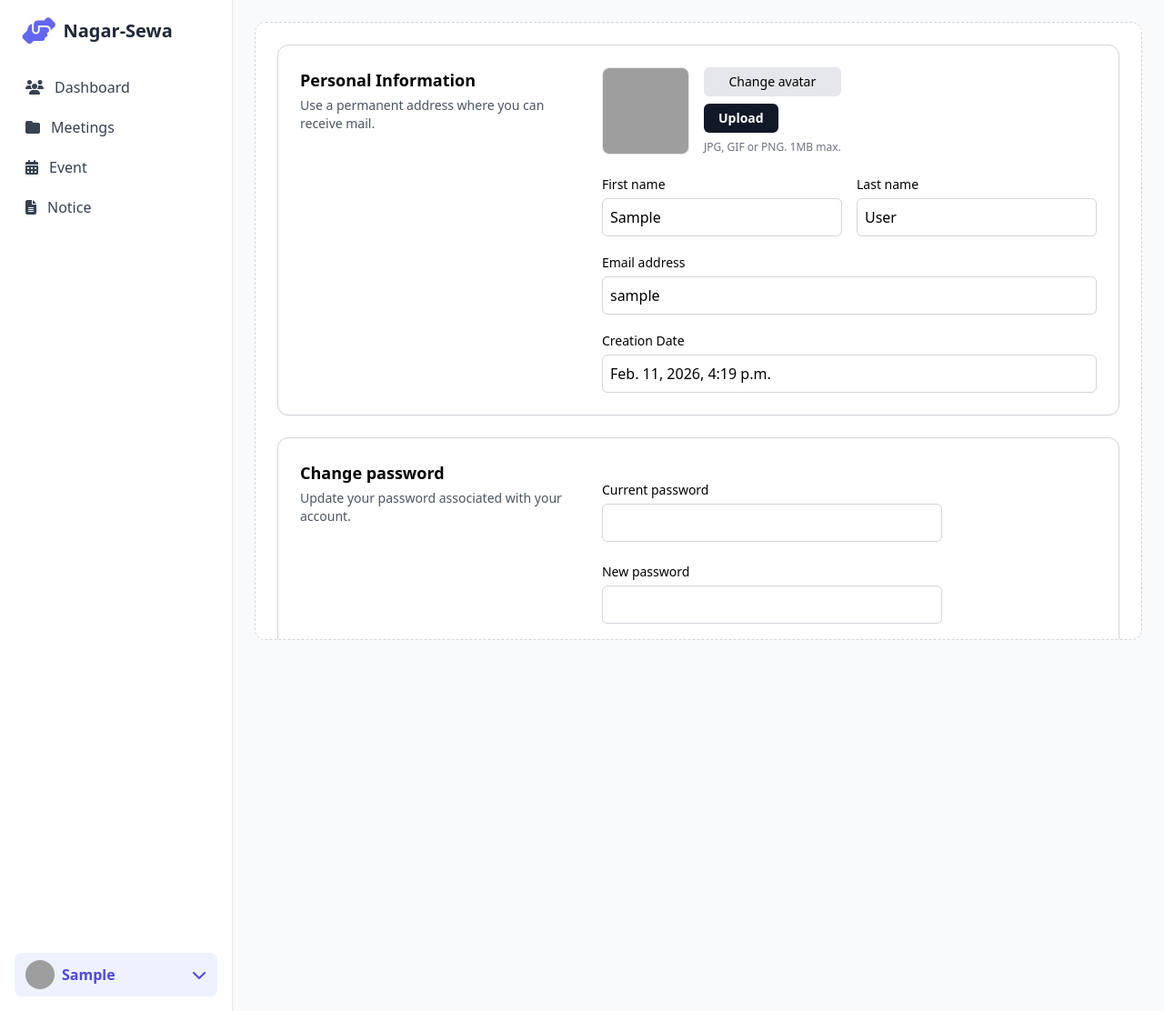
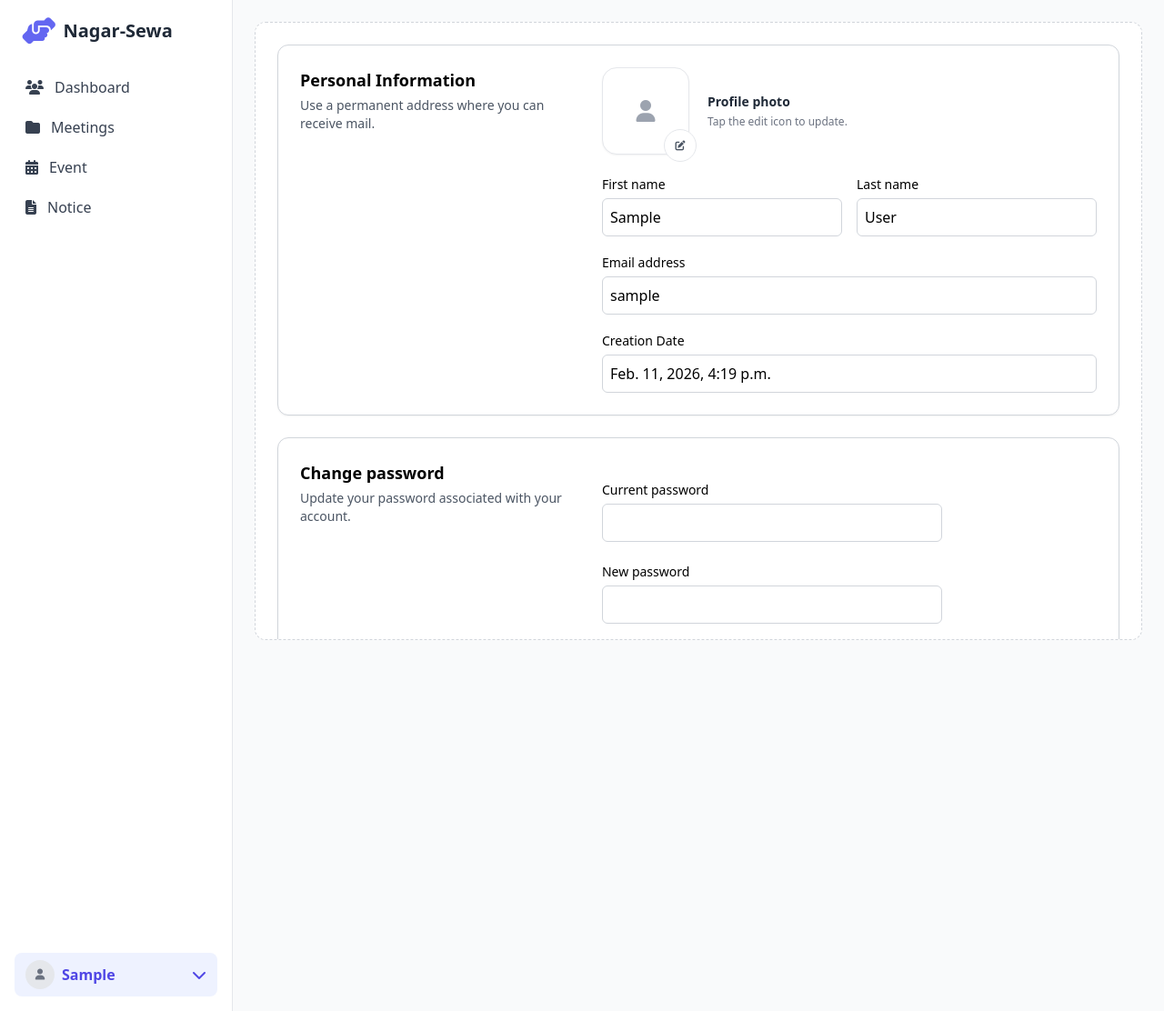
Before and after one commit to GK-Aasish/Django-Nagar-Sewa, a Django app: page /setting/ in a window 1280 px wide. Shown: the whole page at 91% size. Run offline with Django 5.2, Linux system fonts and the light colour scheme; the visitor is signed in with stand-in values (Sample User, id 1); data comes from the database, SQL or seed files in the repository; some libraries are stand-ins or nearby versions; grey boxes are pictures that could not be loaded.

Commit message:
user image edit ui

```diff
--- a/nagar_app/templates/components/sidebar.html
+++ b/nagar_app/templates/components/sidebar.html
@@ -72,7 +72,9 @@
                         {% if user_profile and user_profile.image %}
                             <img src="{{ user_profile.image.url }}" class="h-8 w-8 rounded-full object-cover" />
                         {% else %}
-                            <img src="https://i.pravatar.cc/40" class="h-8 w-8 rounded-full object-cover" />
+                            <span class="h-8 w-8 rounded-full bg-gray-200 text-gray-500 flex items-center justify-center">
+                                <i class="fa-solid fa-user text-xs"></i>
+                            </span>
                         {% endif %}
                         <span class="font-semibold">{{request.user.first_name}}</span>
                     {% else %}
--- a/nagar_app/templates/main/dashboard.html
+++ b/nagar_app/templates/main/dashboard.html
@@ -152,7 +152,9 @@
           {% if user_profile and user_profile.image %}
             <img src="{{ user_profile.image.url }}" class="h-12 w-12 rounded-full object-cover border border-gray-200" />
           {% else %}
-            <img src="https://i.pravatar.cc/60" class="h-12 w-12 rounded-full object-cover border border-gray-200" />
+            <span class="h-12 w-12 rounded-full bg-gray-200 text-gray-500 flex items-center justify-center border border-gray-200">
+              <i class="fa-solid fa-user"></i>
+            </span>
           {% endif %}
           <h2 class="text-lg font-semibold text-gray-800">
             {{ request.user.first_name }} {{ request.user.last_name }}
--- a/nagar_app/templates/main/settings.html
+++ b/nagar_app/templates/main/settings.html
@@ -32,28 +32,29 @@
                 </div>
 
                 <div class="flex-1 space-y-5">
-                  <form method="POST" action="{% url 'update_avatar' %}" enctype="multipart/form-data" class="flex mb-5 items-center">
+                  <form method="POST" action="{% url 'update_avatar' %}" enctype="multipart/form-data" class="mb-5">
                     {% csrf_token %}
+                    <div class="flex items-center gap-5">
+                      <div class="relative shrink-0">
                         {% if profile.image %}
                           <img
                             src="{{ profile.image.url }}"
-                        class="h-24 w-24 rounded-lg object-cover mr-4 border border-gray-200"
+                            class="h-24 w-24 rounded-2xl object-cover border border-white shadow-sm"
                           />
                         {% else %}
-                      <img
-                        src="https://i.pravatar.cc/100"
-                        class="h-24 w-24 rounded-lg object-cover mr-4 border border-gray-200"
-                      />
+                          <span class="h-24 w-24 rounded-2xl bg-white text-gray-400 flex items-center justify-center border border-gray-200 shadow-sm">
+                            <i class="fa-solid fa-user text-2xl"></i>
+                          </span>
                         {% endif %}
-                    <div class="flex flex-col justify-center">
                         <input id="avatar" name="avatar" type="file" accept="image/*" class="hidden" />
-                      <label for="avatar" class="mb-2 inline-flex items-center justify-center px-4 py-1.5 rounded-md bg-gray-200 hover:bg-gray-300 text-sm font-medium cursor-pointer">
-                        Change avatar
+                        <label for="avatar" class="absolute -bottom-2 -right-2 h-9 w-9 rounded-full bg-white text-gray-600 border border-gray-200 flex items-center justify-center cursor-pointer hover:bg-gray-50 transition">
+                          <i class="fa-solid fa-pen-to-square text-[11px]"></i>
                         </label>
-                      <button type="submit" class="w-fit px-4 py-1.5 rounded-md bg-gray-900 text-white text-sm font-semibold hover:bg-gray-800 transition">
-                        Upload
-                      </button>
-                      <p class="text-xs text-gray-500 mt-2">JPG, GIF or PNG. 1MB max.</p>
+                      </div>
+                      <div>
+                        <p class="text-sm font-semibold text-gray-800">Profile photo</p>
+                        <p class="text-xs text-gray-500 mt-1">Tap the edit icon to update.</p>
+                      </div>
                     </div>
                   </form>
 
@@ -161,4 +162,14 @@
         </main>
     </div>
   </body>
+  <script>
+    const avatarInput = document.getElementById("avatar");
+    if (avatarInput) {
+      avatarInput.addEventListener("change", () => {
+        if (avatarInput.files && avatarInput.files.length > 0) {
+          avatarInput.closest("form").submit();
+        }
+      });
+    }
+  </script>
 </html>
--- a/static/src/styles.css
+++ b/static/src/styles.css
@@ -587,6 +587,14 @@ Ensure the default browser behavior of the `hidden` attribute.
   bottom: -4rem;
 }
 
+.-bottom-2 {
+  bottom: -0.5rem;
+}
+
+.-right-2 {
+  right: -0.5rem;
+}
+
 .z-50 {
   z-index: 50;
 }
@@ -838,6 +846,10 @@ Ensure the default browser behavior of the `hidden` attribute.
   height: fit-content;
 }
 
+.h-20 {
+  height: 5rem;
+}
+
 .max-h-\[90vh\] {
   max-height: 90vh;
 }
@@ -971,6 +983,10 @@ Ensure the default browser behavior of the `hidden` attribute.
   width: fit-content;
 }
 
+.w-20 {
+  width: 5rem;
+}
+
 .max-w-md {
   max-width: 28rem;
 }
@@ -1106,6 +1122,10 @@ Ensure the default browser behavior of the `hidden` attribute.
 
 .gap-10 {
   gap: 2.5rem;
+}
+
+.gap-5 {
+  gap: 1.25rem;
 }
 
 .space-y-5 > :not([hidden]) ~ :not([hidden]) {
@@ -1289,6 +1309,11 @@ Ensure the default browser behavior of the `hidden` attribute.
   border-color: rgb(243 244 246 / var(--tw-border-opacity));
 }
 
+.border-white {
+  --tw-border-opacity: 1;
+  border-color: rgb(255 255 255 / var(--tw-border-opacity));
+}
+
 .bg-white {
   --tw-bg-opacity: 1;
   background-color: rgb(255 255 255 / var(--tw-bg-opacity));
```
Lines whose indentation alone changed are shown as unchanged.
